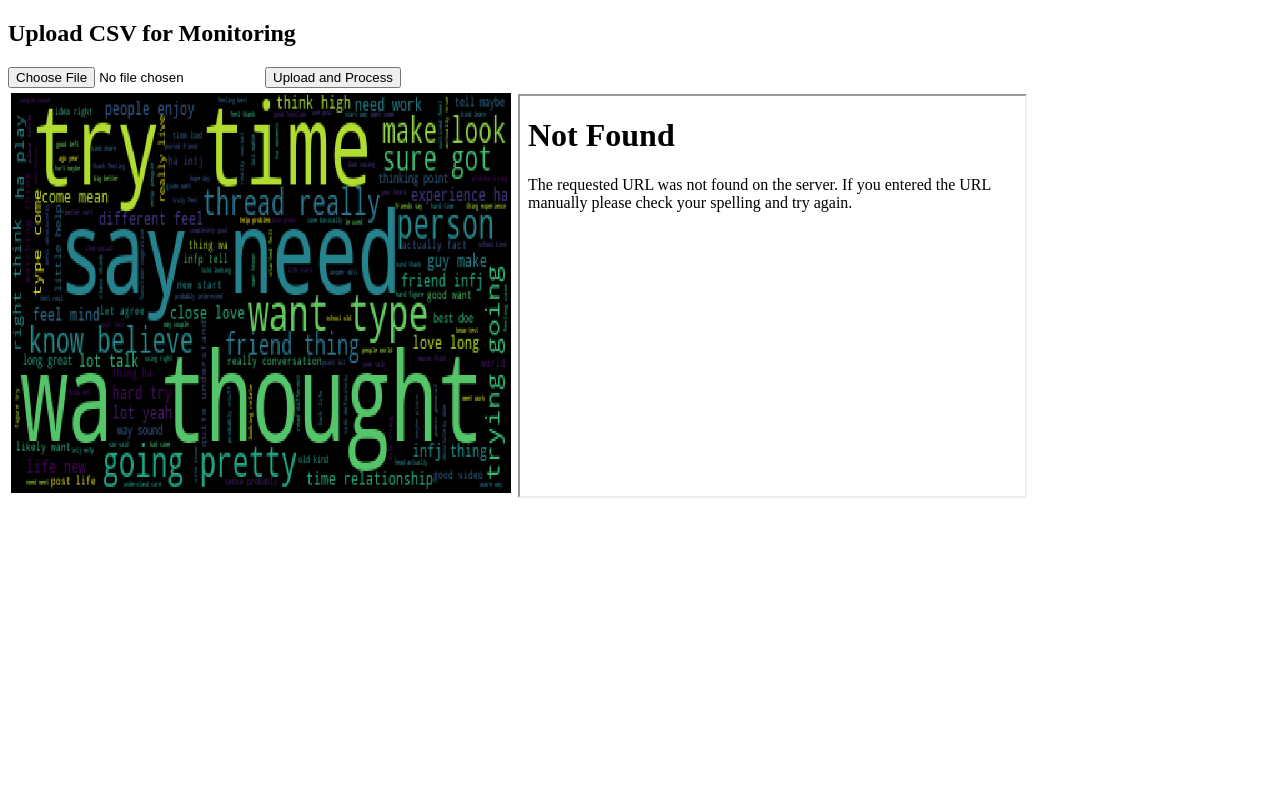
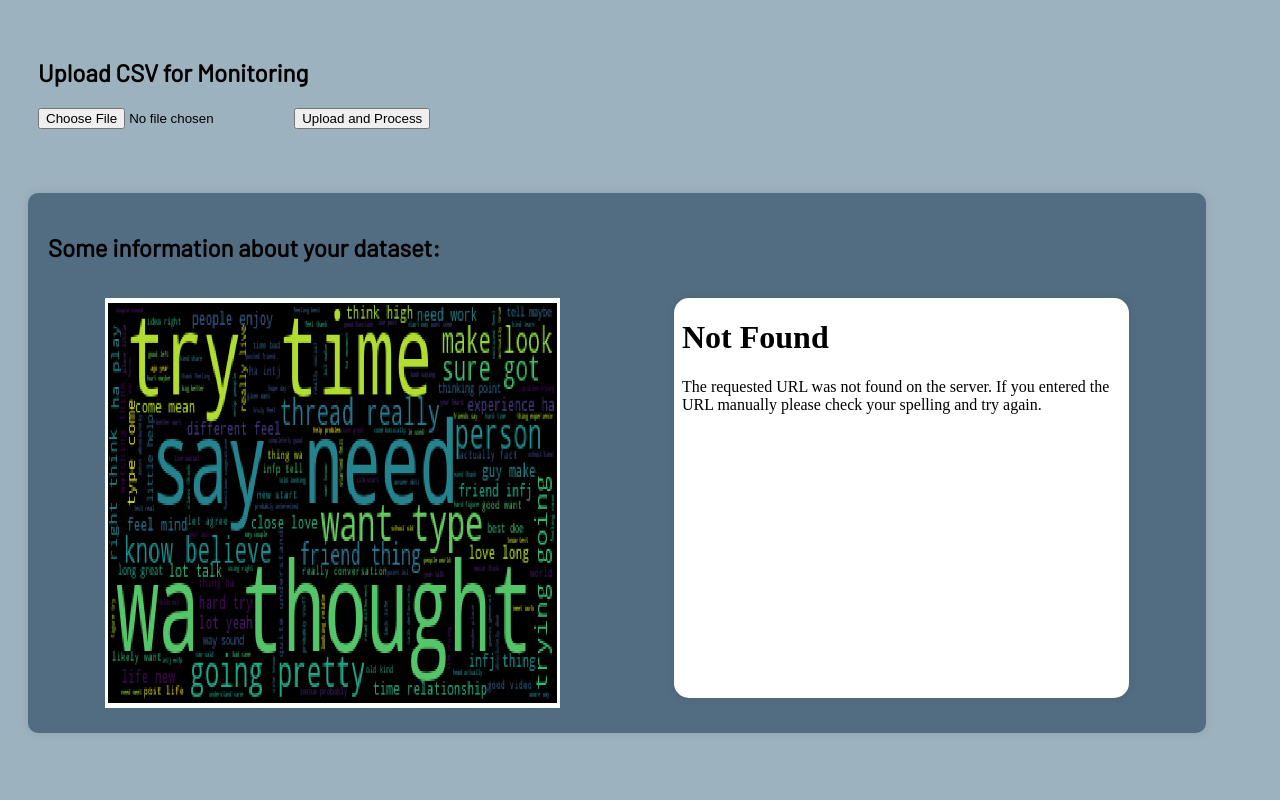
Before and after one commit to MLOPS-Training/mlops_app, a Flask app: page /monitoring in a window 1280 px wide. Run offline with Flask 3, Linux system fonts and the light colour scheme; parts of the project's set-up code (start-up, migrations or seed data) failed here and were passed over.

Commit message:
fixing details

```diff
--- a/src/app.py
+++ b/src/app.py
@@ -5,6 +5,7 @@
 from werkzeug.utils import secure_filename
 from threading import Thread
 from pathlib import Path
+import numpy as np
 
 import warnings
 import joblib
@@ -53,18 +54,28 @@
 
 @app.route("/predict", methods=["POST"])
 def predict():
-    # Votre logique de prédiction existante
-    prediction = target_encoder.inverse_transform(
-        model_log.predict(vectorizer.transform([request.form["post"]]).toarray())
-    )[0]
+    post = request.form["post"]
+    # Prédire les probabilités pour chaque classe
+    probabilities = model_log.predict_proba(vectorizer.transform([post]).toarray())[0]
 
-    # Construire le chemin de l'image basé sur la prédiction
-    image_filename = f"{prediction}.png"
+    # Obtenir les indices des trois prédictions les plus élevées
+    top_predictions_indices = np.argsort(-probabilities)[:3]
+    top_predictions = target_encoder.inverse_transform(top_predictions_indices)
+    top_probabilities = probabilities[top_predictions_indices]
+
+    # Préparer le chemin de l'image pour la prédiction la plus élevée
+    top_prediction = top_predictions[0]
+    image_filename = f"mbti_images/{top_prediction}.png"
+
+    # Préparer les données pour le template
+    predictions_data = zip(top_predictions, top_probabilities)
 
     return render_template(
         "result.html",
-        prediction=prediction,
-        image_filename=image_filename
+        post=post,
+        predictions_data=predictions_data,
+        image_filename=image_filename,
+        top_prediction=top_prediction
     )
 
 
--- /dev/null
+++ b/src/static/monitoring.css
@@ -0,0 +1,47 @@
+@import url('https://fonts.googleapis.com/css2?family=Barlow&display=swap');
+
+html {
+    height: 100%;
+    background-color: #9DB2BF;
+}
+
+body {
+    font-family: 'Barlow', sans-serif;
+    display: flex;
+    min-height: 95%;
+    flex-wrap: wrap;
+}
+
+.display-card {
+
+    display: flex;
+
+    flex-wrap: wrap;
+    padding: 20px;
+    border-radius: 10px;
+    box-shadow: 0 0 10px rgba(0, 0, 0, 0.1);
+    background-color: #526D82;
+    margin: 20px;
+    width: 90%;
+    height: 500px;
+}
+
+.row{
+    display: flex;
+    width: 100%;
+    justify-content: space-around;
+    align-self: center;
+}
+
+iframe{
+    border-radius: 15px;
+    box-shadow: 0 0 10px rgba(0, 0, 0, 0.1);
+    border: none;
+    background-color: white;
+}
+
+
+.input-monitor{
+    padding: 30px;
+    width: 100%;
+}
--- a/src/templates/index.html
+++ b/src/templates/index.html
@@ -13,7 +13,7 @@
         <br />
         <textarea id="post" name="post" rows="4" cols="50" required>Write here whatever it comes to your mind..</textarea>
         <br />
-        <input type="submit" value="Predict" />
+        <input id="submit" type="submit" value="Predict" />
       </form>
     </div>
     <img
--- a/src/templates/monitoring.html
+++ b/src/templates/monitoring.html
@@ -2,28 +2,25 @@
 <html lang="en">
   <head>
     <meta charset="UTF-8" />
-    <meta
-      name="viewport"
-      content="width=device-width, user-scalable=no, initial-scale=1.0, maximum-scale=1.0, minimum-scale=1.0" />
+    <meta name="viewport" content="width=device-width, user-scalable=no, initial-scale=1.0, maximum-scale=1.0, minimum-scale=1.0" />
     <meta http-equiv="X-UA-Compatible" content="ie=edge" />
+    <link rel="stylesheet" type="text/css" href= "{{ url_for('static', filename='monitoring.css') }}" />
     <title>Monitoring - Upload CSV File</title>
   </head>
   <body>
-    <h2>Upload CSV for Monitoring</h2>
-    <form method="post" action="/monitoring" enctype="multipart/form-data">
-      <input type="file" name="file" accept=".csv" />
-      <input type="submit" value="Upload and Process" />
-    </form>
-    <img
-      src="{{ url_for('static', filename='word_cloud.png') }}"
-      alt="Description"
-      width="40%"
-      height="410" />
-    <iframe
-      src="{{ url_for('static', filename='personality_pie_chart.html') }}"
-      width="40%"
-      height="400">
-      Your browser does not support iframes.
-    </iframe>
+    <div class="input-monitor">
+      <h2>Upload CSV for Monitoring</h2>
+      <form method="post" action="/monitoring" enctype="multipart/form-data">
+        <input id="file" type="file" name="file" accept=".csv" />
+        <input id="submit" type="submit" value="Upload and Process" />
+      </form>
+    </div>
+    <div class="display-card">
+      <h2>Some information about your dataset:</h2>
+      <div class="row">
+        <img src="{{ url_for('static', filename='word_cloud.png') }}" alt="Description" width="40%" height="410" />
+        <iframe src="{{ url_for('static', filename='personality_pie_chart.html') }}" width="40%" height="400"> Your browser does not support iframes.</iframe>
+      </div>
+    </div>
   </body>
 </html>
```
Also changed, not shown: src/static/result.css (added, +51 -0 lines), src/templates/result.html (+24 -3 lines), src/static/mbti_images/ENFJ.png (renamed from src/static/ENFJ.png), src/static/mbti_images/ENFP.png (renamed from src/static/enfp-campaigner.png), src/static/mbti_images/ENTJ.png (renamed from src/static/ENTJ.png), src/static/mbti_images/ESFJ.png (renamed from src/static/ESFJ.png), src/static/mbti_images/ESFP.png (renamed from src/static/ENFP.png), src/static/mbti_images/ESTJ.png (renamed from src/static/ESTJ.png), src/static/mbti_images/ESTP.png (renamed from src/static/ESTP.png), src/static/mbti_images/INFJ.png (renamed from src/static/INFJ.png), src/static/mbti_images/INFP.png (renamed from src/static/INFP.png), src/static/mbti_images/INTJ.png (renamed from src/static/INTJ.png), src/static/mbti_images/INTP.png (renamed from src/static/INTP.png), src/static/mbti_images/ISFJ.png (renamed from src/static/ISFJ.png), 2 more files.
